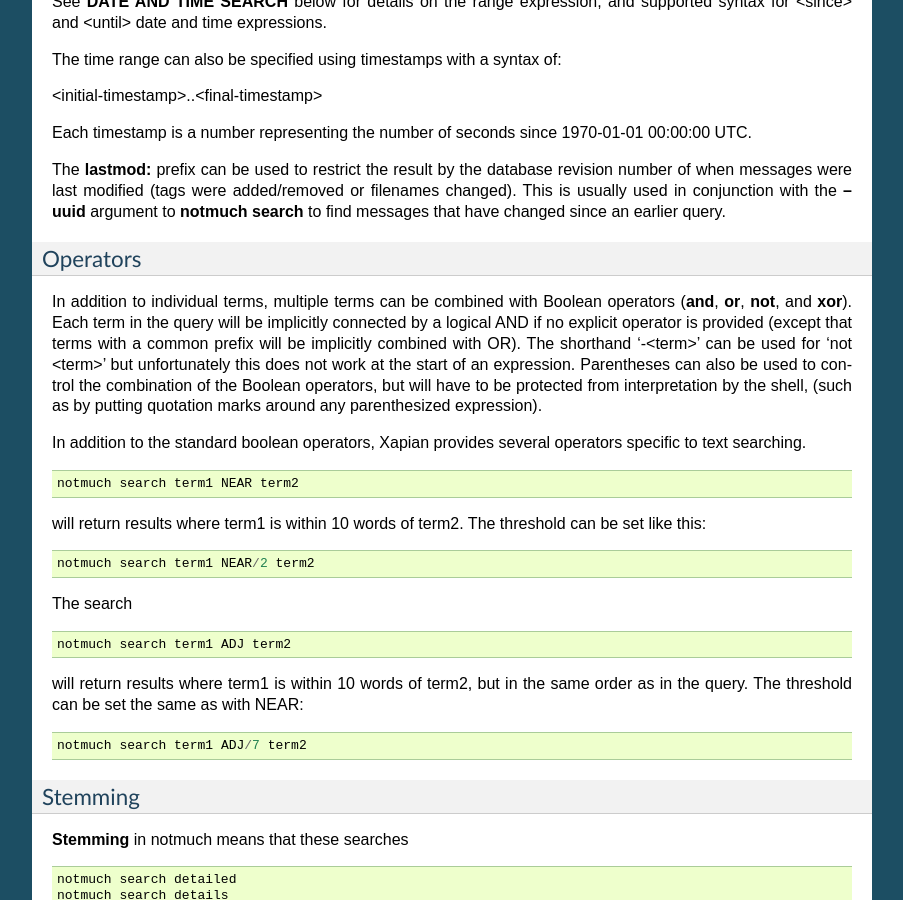
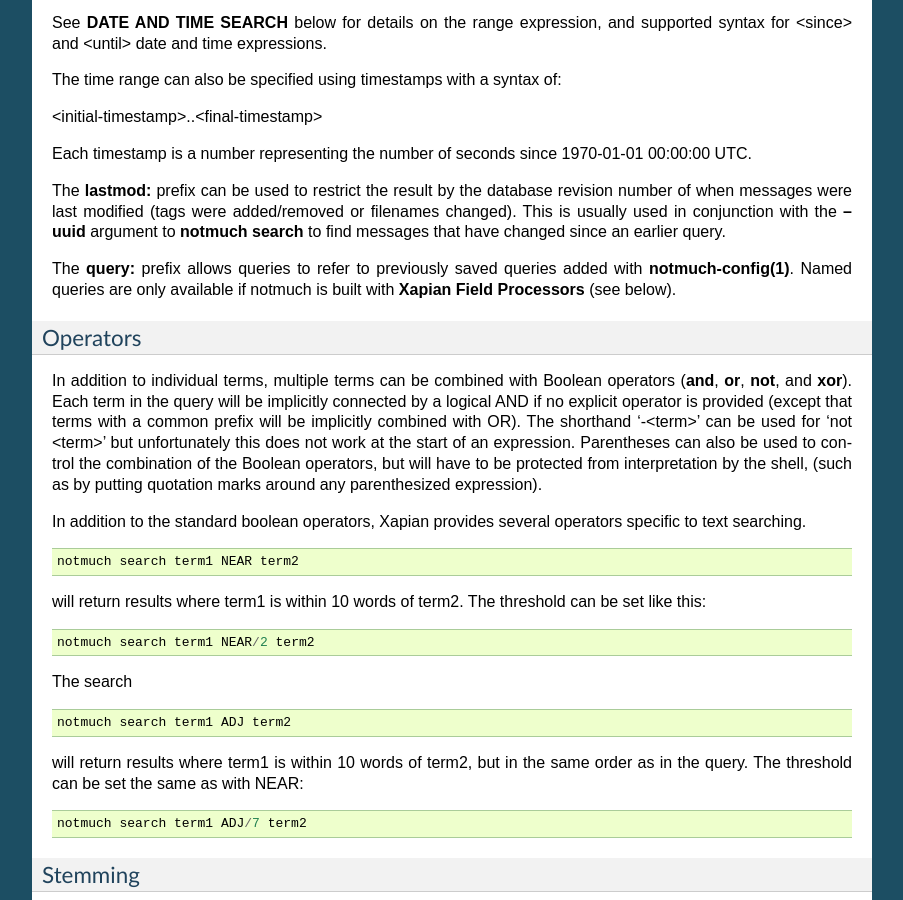
Before and after one commit to notmuch/notmuch, a Sphinx documentation site: the page built from doc/man7/notmuch-search-terms.rst, in a window 1280 px wide and 900 px high, scrolled down 1705 px. Shown: the whole window, without its empty margins (198-1101 px from the left). Built offline with Sphinx 7.4.7, drawn with Linux system fonts in a browser that asks for light colours; the version number is read from the project's files by our own code; some of the changed text lies outside the part shown.

Commit message:
lib: add support for named queries
This relies on the optional presense of xapian field processors, and the
library config API.

```diff
--- a/doc/man7/notmuch-search-terms.rst
+++ b/doc/man7/notmuch-search-terms.rst
@@ -55,6 +55,8 @@
 -  date:<since>..<until>
 
 -  lastmod:<initial-revision>..<final-revision>
+
+-  query:<name>
 
 The **from:** prefix is used to match the name or address of the sender
 of an email message.
@@ -131,6 +133,11 @@
 were added/removed or filenames changed).  This is usually used in
 conjunction with the **--uuid** argument to **notmuch search**
 to find messages that have changed since an earlier query.
+
+The **query:** prefix allows queries to refer to previously saved
+queries added with **notmuch-config(1)**. Named queries are only
+available if notmuch is built with **Xapian Field Processors** (see
+below).
 
 Operators
 ---------
@@ -385,6 +392,7 @@
 Currently the following features require field processor support:
 
 - non-range date queries, e.g. "date:today"
+- named queries e.g. "query:my_special_query"
 
 SEE ALSO
 ========
```
Also changed, not shown: 6 other files.
